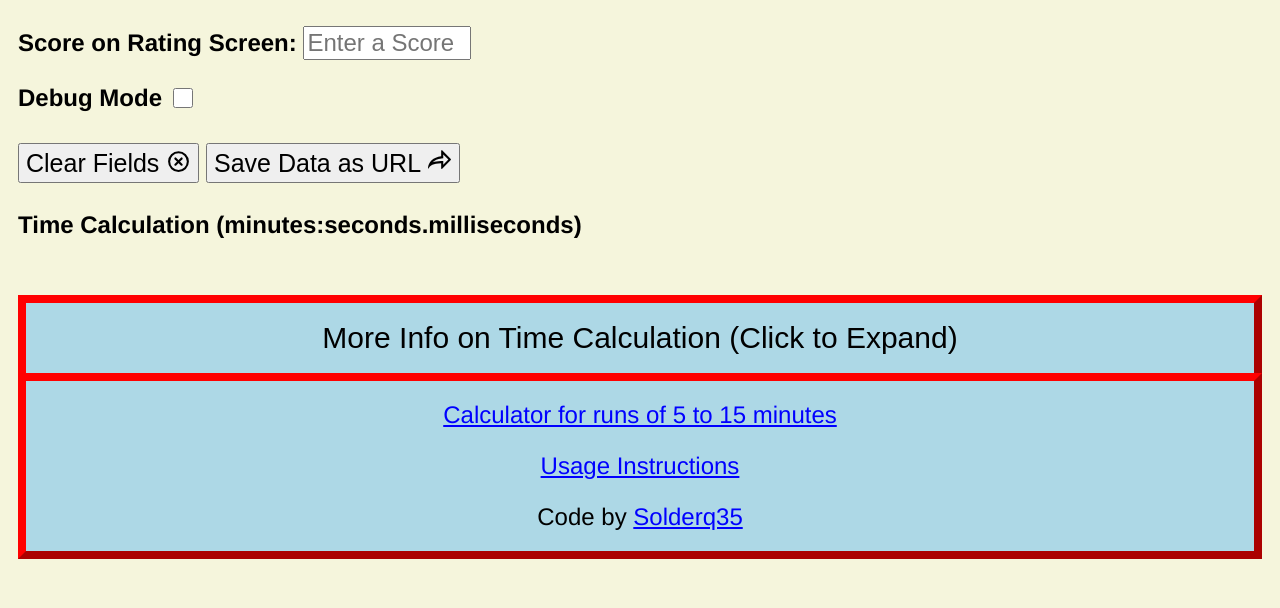
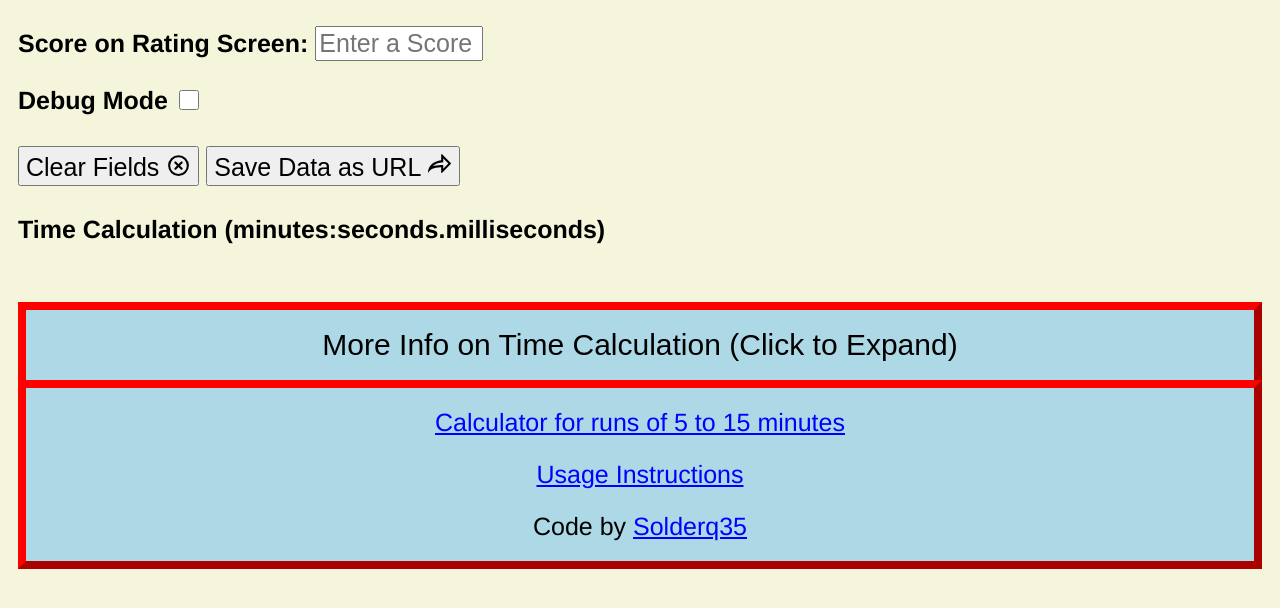
Before and after one commit to solderq35/time-calc-under-5, a website: page index.html in a window 1280 px wide. Shown: the part 72-680 px from the top of the page. Drawn offline with Linux system fonts and the light colour scheme.

Commit message:
font size

```diff
--- a/style.css
+++ b/style.css
@@ -1,12 +1,12 @@
 body {
   font-family: Helvetica, Arial, sans-serif;
-  font-size: 24px;
+  font-size: 25px;
   padding-left: 10px;
   padding-right: 10px;
 }
 
 input[type="text"] {
-  font-size: 24px;
+  font-size: 25px;
 }
 
 a {
@@ -40,7 +40,7 @@ li {
 }
 
 .p1 {
-  font-size: 24px;
+  font-size: 25px;
 }
 
 .p2 {
@@ -49,7 +49,7 @@ li {
 }
 
 .p3 {
-  font-size: 24px;
+  font-size: 25px;
   font-weight: normal;
 }
 
@@ -94,7 +94,7 @@ li {
   display: inline-block;
   vertical-align: middle;
   position: relative;
-  font-size: 24px;
+  font-size: 25px;
   font-weight: normal;
 }
 
```
